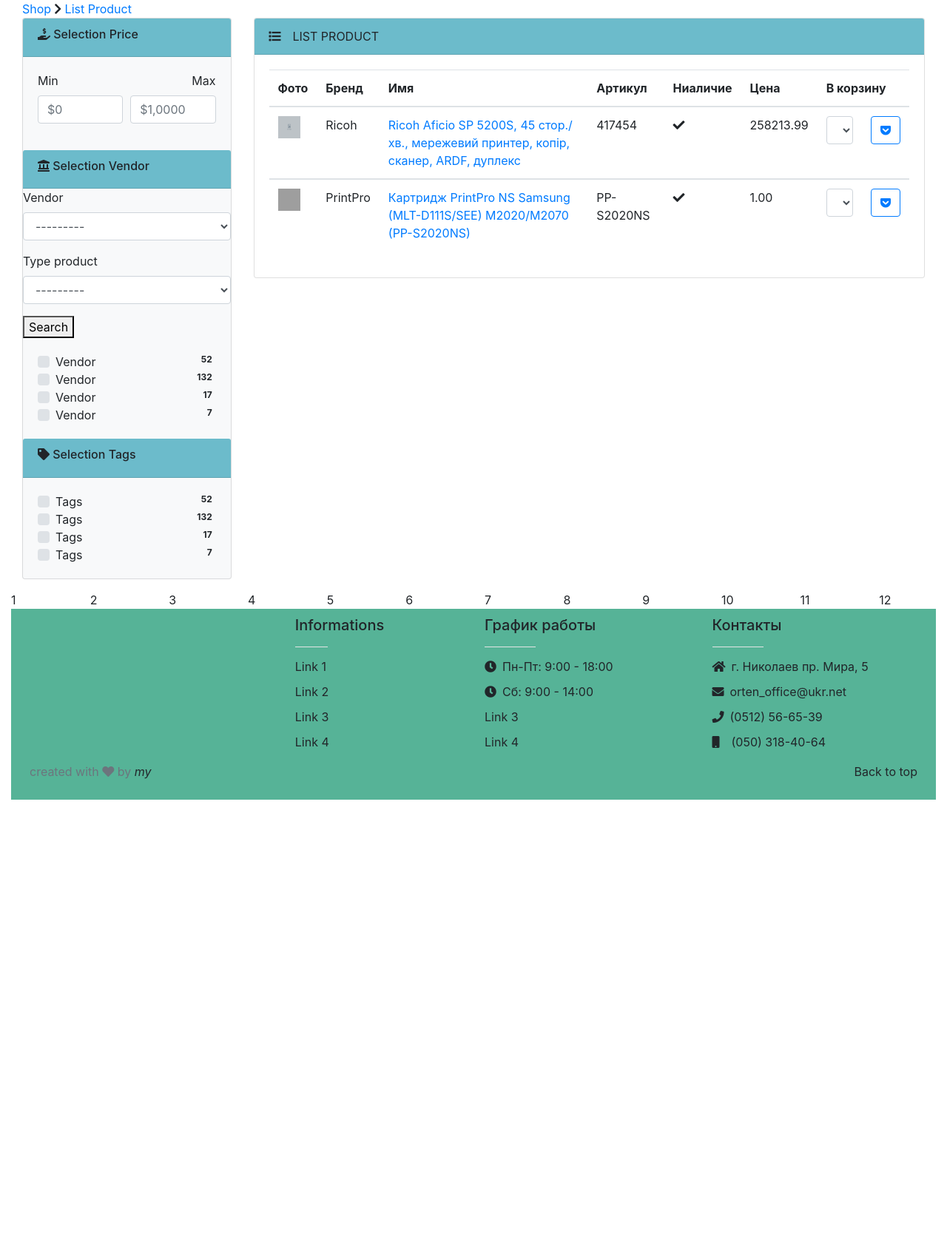
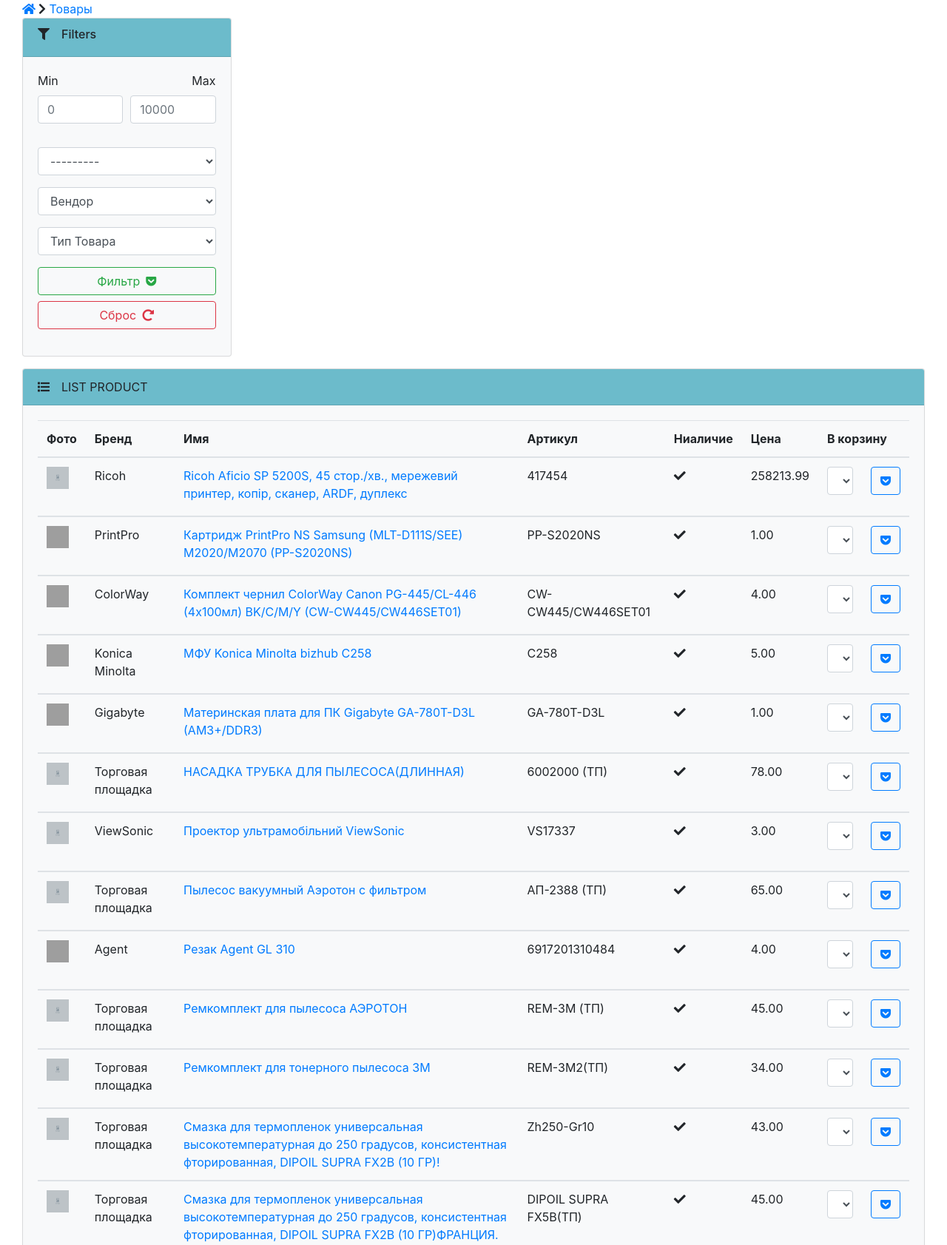
Before and after one commit to mebius01/orten, a Django app: page /product_list/ in a window 1280 px wide. Shown: the part 264-1947 px from the top of the page at 74% size. Before the commit the page ends 1345 px from the top, so only its background shows below. Run offline with Django 3.2, Linux system fonts and the light colour scheme; data comes from the database, SQL or seed files in the repository; both versions use the stored data as it was after the commit; some libraries are stand-ins or nearby versions; grey boxes are pictures that could not be loaded.

Commit message:
add all filtrs for product

```diff
--- a/shop/filters.py
+++ b/shop/filters.py
@@ -1,25 +1,29 @@
 import django_filters
 from shop.models import Category, Product
+
 
 class ProductFilter(django_filters.FilterSet):
 	# vendor1=django_filters.AllValuesFilter(widget=django_filters.widgets.LinkWidget)
 	# price=django_filters.AllValuesFilter(widget=django_filters.widgets.RangeWidget)
-
+	price__gt = django_filters.NumberFilter(field_name='price', lookup_expr='gt', label='min')
+	price__lt = django_filters.NumberFilter(field_name='price', lookup_expr='lt', label='max')
 
 	l=[]
 	for i in Product.objects.all():
 		l.append((i.vendor, i.vendor))
-	vendor=django_filters.ChoiceFilter(choices=set(l))
+	vendor=django_filters.ChoiceFilter(choices=set(l), empty_label='Вендор')
 
 
 	l=[]
 	for i in Product.objects.all():
 		l.append((i.type_product, i.type_product))
-	type_product=django_filters.ChoiceFilter(choices=set(l), label='Type product')
+	type_product=django_filters.ChoiceFilter(choices=set(l), empty_label='Тип Товара')
+
+	# category=django_filters.ChoiceFilter(empty_label='Категория')
 
 	class Meta:
 		model = Product
-		fields = ['vendor', 'type_product']
+		fields = ['vendor', 'type_product', 'price__gt', 'price__lt', 'category']
 
 # class ProductFilter(django_filters.FilterSet):
 # 	# fields = django_filters.ModelChoiceFilter(field_name='vendor', lookup_expr='isnull', null_label='Uncategorized', queryset=Category.objects.all(),
--- a/shop/views.py
+++ b/shop/views.py
@@ -53,7 +53,7 @@ def search(request):
 def product_list(request):
 	products_filter = ProductFilter(request.GET, queryset=Product.objects.all())
 	page = request.GET.get('page', 1)
-	paginator = Paginator(products_filter.qs, 2)
+	paginator = Paginator(products_filter.qs, 60)
 	try:
 		products = paginator.page(page)
 	except PageNotAnInteger:
--- a/templates/base.html
+++ b/templates/base.html
@@ -299,7 +299,7 @@ li {
     <div class="row">
       <div class="col-12">
                 {% block breadcrumbs %}
-    <a href="/">Shop</a><i class="fas fa-chevron-right pl-1"></i>
+    <a class="text-primary" href="/"><i class="fas fa-home"></i></a><i class="fas fa-chevron-right pl-1"></i>
 {% endblock %}
       </div>
     </div>
--- a/templates/cart/detail.html
+++ b/templates/cart/detail.html
@@ -2,7 +2,7 @@
 {% load bootstrap4 %}
 
 {% block breadcrumbs %}
-{{ block.super }}Cart
+{{ block.super }}<span class="text-primary">Корзина</span>
 {% endblock %}
 
 
--- a/templates/shop/list.html
+++ b/templates/shop/list.html
@@ -7,7 +7,7 @@
         <div class="col-12">
             {% block breadcrumbs %}
             {{ block.super }}
-            <a class="text-primary" href="{% url 'shop:product_list' %}">List Product</a>
+            <a class="text-primary" href="{% url 'shop:product_list' %}">Товары</a>
             {% endblock %}
         </div>
     </div>
@@ -27,98 +27,51 @@
 <div class="card bg-light mb-3">
     <article class="card-group-item">
         <header class="card-header">
-            <h6 class="title"><i class="fas fa-hand-holding-usd"></i>  Selection Price</h6>
+            <h6 class="title"><i class="fas fa-filter pr-3"></i>Filters</h6>
         </header>
         <div class="filter-content">
             <div class="card-body">
             <div class="form-row">
             <div class="form-group col-md-6">
+<!-- filter price -->
               <label>Min</label>
-              <input type="number" class="form-control" id="inputEmail4" placeholder="$0">
-            </div>
-            <div class="form-group col-md-6 text-right">
+              <form action="" method="get">
+             {% bootstrap_field filter.form.price__gt placeholder="0" show_label=False %}
+      </div>
+      <div class="form-group col-md-6 text-right">
               <label>Max</label>
-              <input type="number" class="form-control" placeholder="$1,0000">
-            </div>
+              {% bootstrap_field filter.form.price__lt placeholder="10000" show_label=False %}
+      </div>
+
+        <div class="form-group col-md-12">
+        {% bootstrap_field filter.form.category show_label=False%}
+
+
+<!-- Vendor filter -->
+        {% bootstrap_field filter.form.vendor show_label=False%}
+
+<!-- Typ_Product filter -->
+
+        {% bootstrap_field filter.form.type_product placeholder="Type Product" show_label=False%}
+<!--Кнопка -->
+<button type="submit" class="btn btn-block btn-outline-success">Фильтр<i class="fab fa-get-pocket pl-2"></i></button>
+<a class="btn btn-block btn-outline-danger" href="{% url 'shop:product_list' %}">Сброс<i class="fas fa-redo-alt pl-2"></i></a>
+
+
+
+                </form>
+           </div>
             </div>
             </div> <!-- card-body.// -->
         </div>
     </article> <!-- card-group-item.// -->
-    <article class="card-group-item">
-        <header class="card-header">
-            <h6 class="title"><i class="fas fa-landmark"></i>  Selection Vendor</h6>
-        </header>
-            <form method="get">
-                {% bootstrap_form filter.form show_label=False%}
-                <button type="submit">Search</button>
-            </form>
 
-
-        <div class="filter-content">
-            <div class="card-body">
-                <div class="custom-control custom-checkbox">
-                    <span class="float-right badge badge-light round">52</span>
-                    <input type="checkbox" class="custom-control-input" id="Check1">
-                    <label class="custom-control-label" for="Check1">Vendor</label>
-                </div> <!-- form-check.// -->
-
-                <div class="custom-control custom-checkbox">
-                    <span class="float-right badge badge-light round">132</span>
-                    <input type="checkbox" class="custom-control-input" id="Check2">
-                    <label class="custom-control-label" for="Check2">Vendor</label>
-                </div> <!-- form-check.// -->
-
-                <div class="custom-control custom-checkbox">
-                    <span class="float-right badge badge-light round">17</span>
-                    <input type="checkbox" class="custom-control-input" id="Check3">
-                    <label class="custom-control-label" for="Check3">Vendor</label>
-                </div> <!-- form-check.// -->
-
-                <div class="custom-control custom-checkbox">
-                    <span class="float-right badge badge-light round">7</span>
-                    <input type="checkbox" class="custom-control-input" id="Check4">
-                    <label class="custom-control-label" for="Check4">Vendor</label>
-                </div> <!-- form-check.// -->
-            </div> <!-- card-body.// -->
-        </div>
-    </article> <!-- card-group-item.// -->
-     <article class="card-group-item">
-        <header class="card-header">
-            <h6 class="title"><i class="fas fa-tag"></i>  Selection Tags</h6>
-        </header>
-                <div class="filter-content">
-            <div class="card-body">
-                <div class="custom-control custom-checkbox">
-                    <span class="float-right badge badge-light round">52</span>
-                    <input type="checkbox" class="custom-control-input" id="Check1">
-                    <label class="custom-control-label" for="Check1">Tags</label>
-                </div> <!-- form-check.// -->
-
-                <div class="custom-control custom-checkbox">
-                    <span class="float-right badge badge-light round">132</span>
-                    <input type="checkbox" class="custom-control-input" id="Check2">
-                    <label class="custom-control-label" for="Check2">Tags</label>
-                </div> <!-- form-check.// -->
-
-                <div class="custom-control custom-checkbox">
-                    <span class="float-right badge badge-light round">17</span>
-                    <input type="checkbox" class="custom-control-input" id="Check3">
-                    <label class="custom-control-label" for="Check3">Tags</label>
-                </div> <!-- form-check.// -->
-
-                <div class="custom-control custom-checkbox">
-                    <span class="float-right badge badge-light round">7</span>
-                    <input type="checkbox" class="custom-control-input" id="Check4">
-                    <label class="custom-control-label" for="Check4">Tags</label>
-                </div> <!-- form-check.// -->
-            </div> <!-- card-body.// -->
-        </div>
 
 </div> <!-- card.// -->
 </div>
 
         <div class="col">
-            <div class="card">
+            <div class="card card bg-light">
                     <div class="card-header text-bleck text-uppercase"><i class="fas fa-list mr-3"></i>List Product</div>
                     <div class="card-body">
                         <div class="card-group">
--- a/templates/shop/list_category.html
+++ b/templates/shop/list_category.html
@@ -5,7 +5,7 @@
         <div class="col-12">
             {% block breadcrumbs %}
             {{ block.super }}
-            <a href="/category/">Категории</a>
+            <a href="/category/"> <span class="text-primary">Категории</span></a>
             {% endblock %}
         </div>
     </div>
--- a/templates/shop/product_detail.html
+++ b/templates/shop/product_detail.html
@@ -2,7 +2,7 @@
 {% load bootstrap4 %}
 
 {% block breadcrumbs %}
-{{ block.super }}{{instance.name}}
+{{ block.super }}<span class="text-primary">{{instance.name}}</span>
 {% endblock %}
 
 {% load static %}
```
Also changed, not shown: db.sqlite3.
